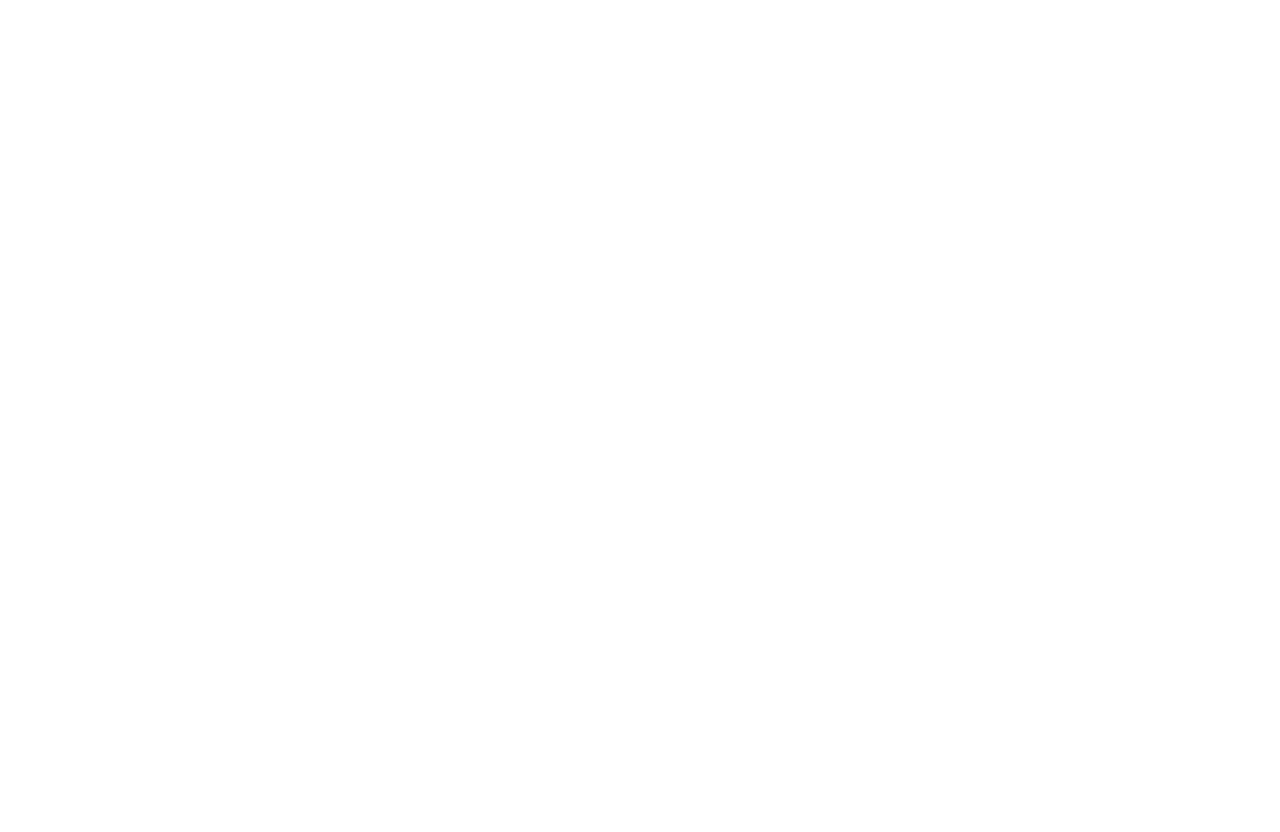
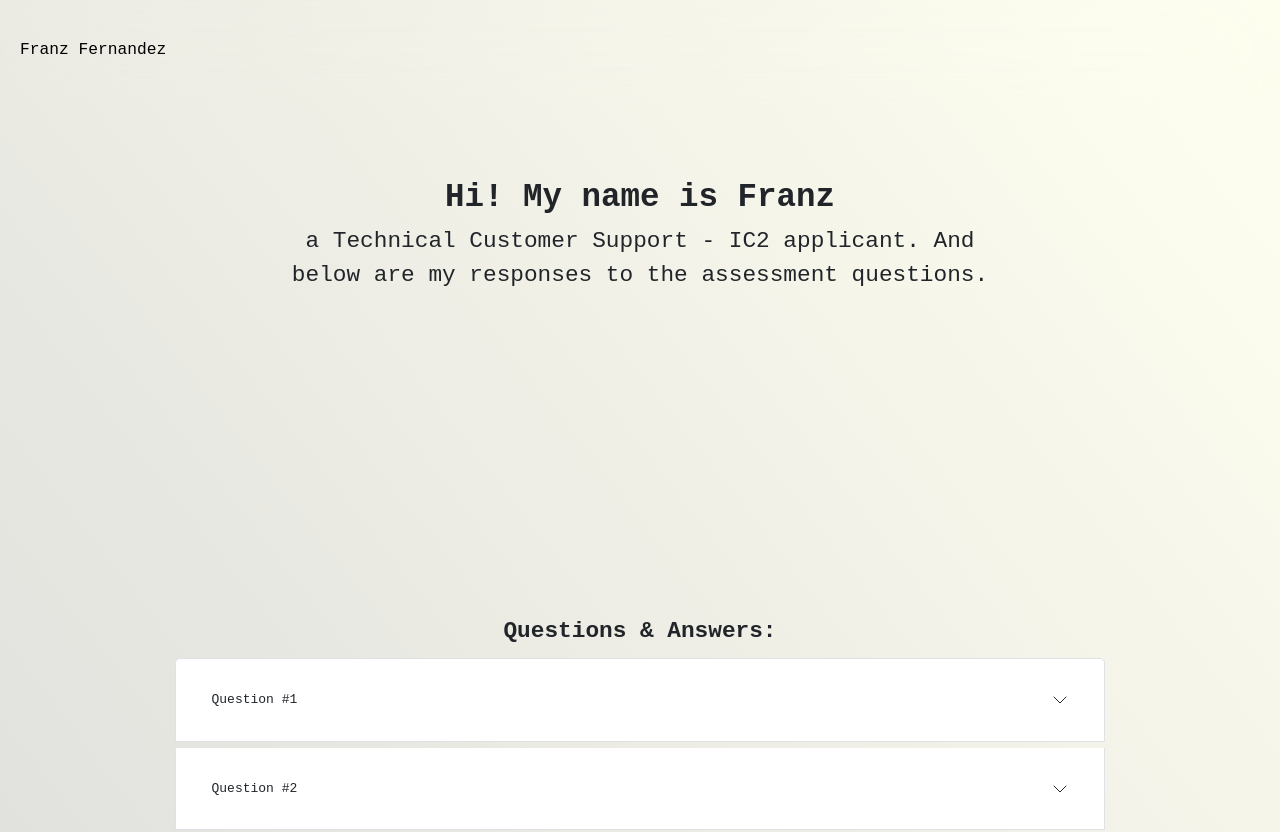
Before and after one commit to fernandezfranz1216/assessment-tcs-ic2, a React (Create React App) app: page / in a window 1280 px wide. Before the commit this address had no page. Shown: the top 832 px of the page. Before the commit the page ends 800 px from the top, so only its background shows below. Built offline with nearby package versions, Linux system fonts and the light colour scheme.

Commit message:
Fix minor errors

```diff
--- a/src/App.js
+++ b/src/App.js
@@ -7,11 +7,7 @@
 function App() {
   return (
     <Router>
-      <Routes>
-        <Route path="/me" element={<Home />} />
-        <Route path="/q-and-a" element={<Home />} />
-        <Route path="/examples" element={<Home />} />
-      </Routes>
+      <Home />
     </Router>
   );
 }
```
